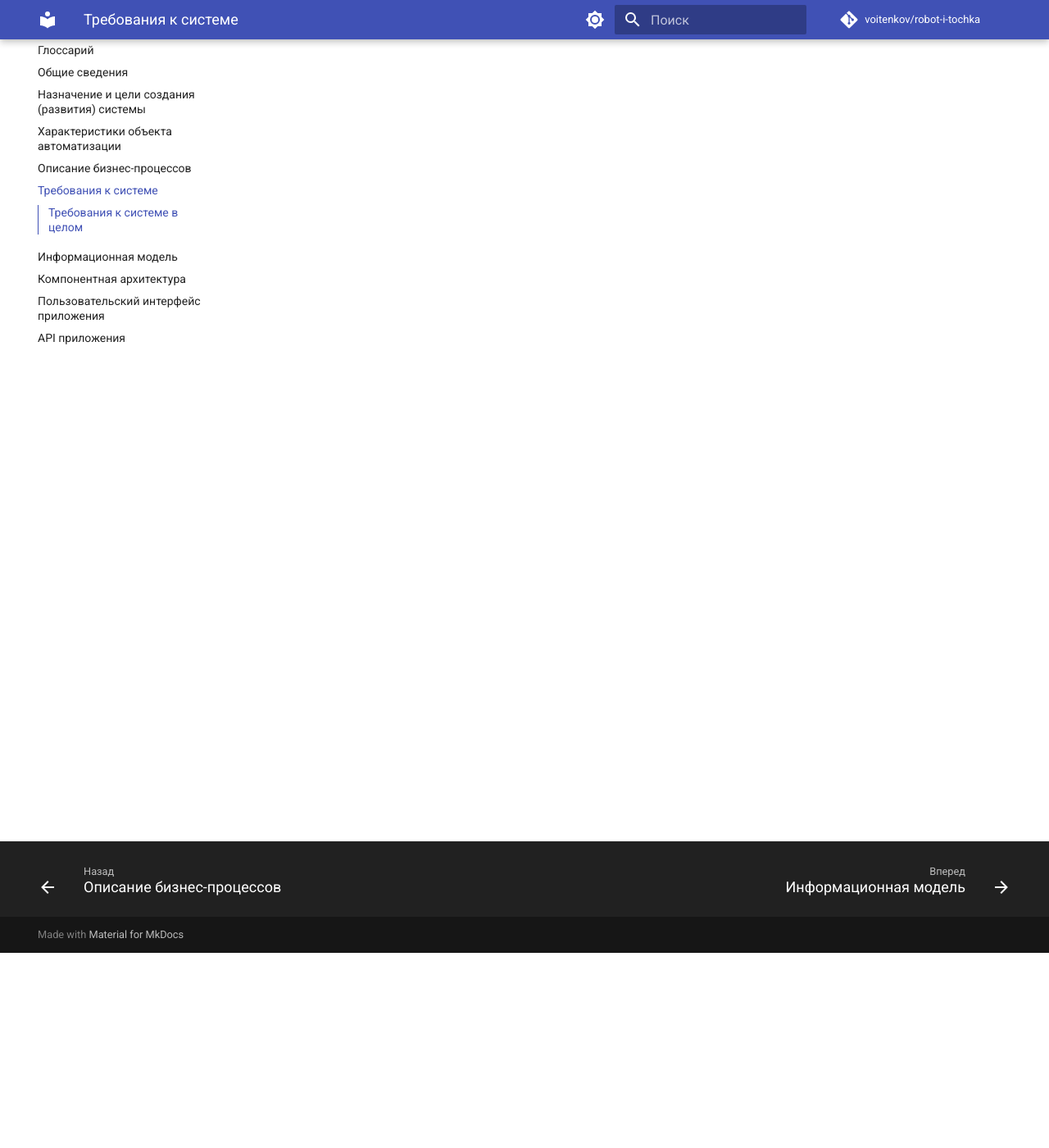
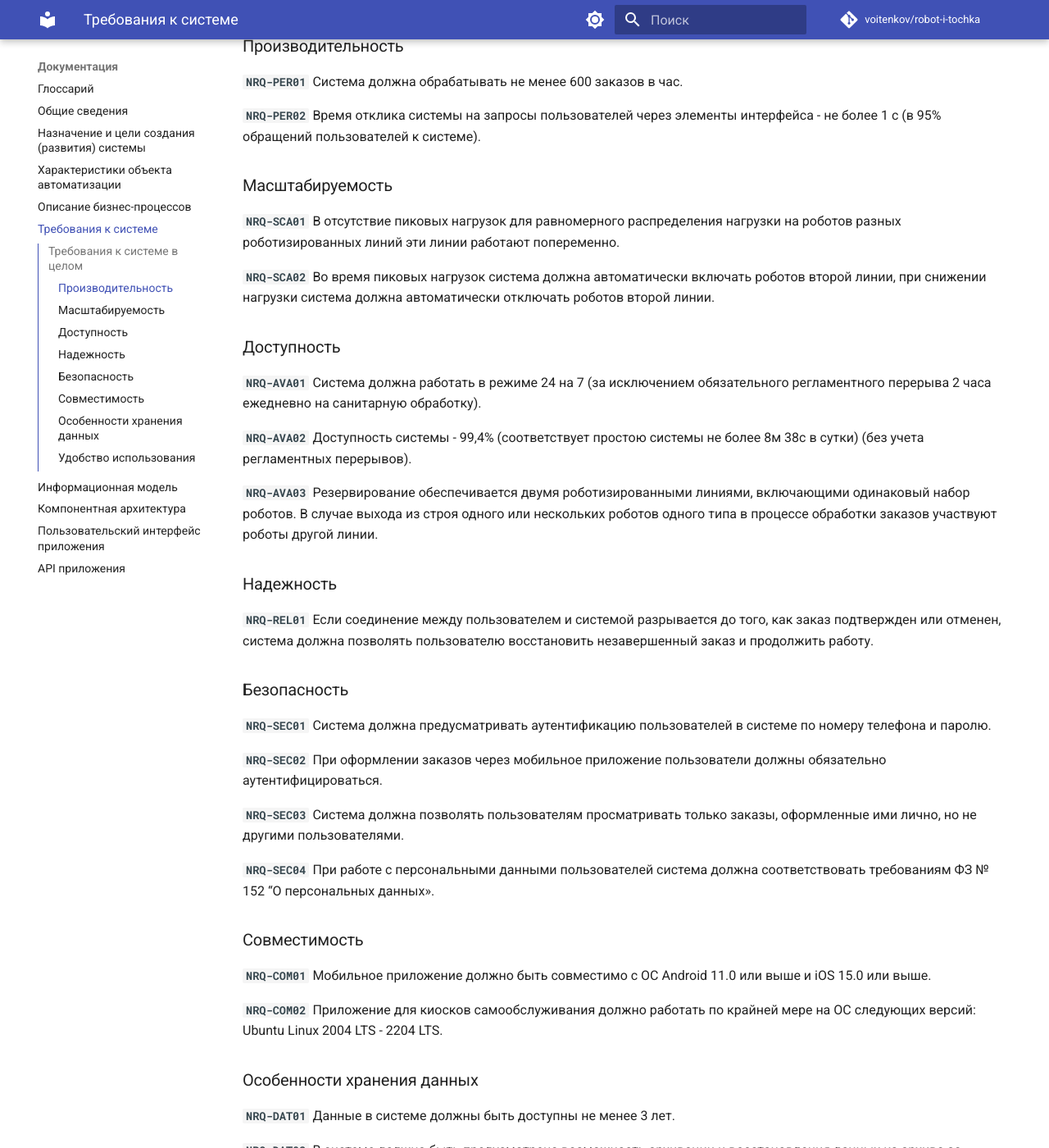
Before and after one commit to voitenkov/robot-i-tochka, an MkDocs documentation site: the page built from docs/requirements.md, in a window 1280 px wide and 1400 px high, scrolled down 238 px. Shown: the whole window at 82% size. Built offline with MkDocs 1.6.1 and Material for MkDocs 9.7.7, drawn with Linux system fonts in a browser that asks for light colours; comment, search, counter and statistics services are not loaded; some of the changed text lies outside the part shown.

Commit message:
non-functional requirements added

```diff
--- a/docs/requirements.md
+++ b/docs/requirements.md
@@ -1,3 +1,59 @@
 # Требования к системе
 
 ## Требования к системе в целом
+
+### Производительность
+
+**`NRQ-PER01`** Система должна обрабатывать не менее 600 заказов в час.
+
+**`NRQ-PER02`** Время отклика системы на запросы пользователей через элементы интерфейса - не более 1 с (в 95% обращений пользователей к системе).
+
+### Масштабируемость
+
+**`NRQ-SCA01`** В отсутствие пиковых нагрузок для равномерного распределения нагрузки на роботов разных роботизированных линий эти линии работают попеременно.
+
+**`NRQ-SCA02`** Во время пиковых нагрузок система должна автоматически включать роботов второй линии, при снижении нагрузки система должна автоматически отключать роботов второй линии.
+
+### Доступность
+
+**`NRQ-AVA01`** Система должна работать в режиме 24 на 7 (за исключением обязательного регламентного перерыва 2 часа ежедневно на санитарную обработку).
+
+**`NRQ-AVA02`** Доступность системы - 99,4%  (соответствует простою системы не более 8м 38с в сутки) (без учета регламентных перерывов).
+
+**`NRQ-AVA03`** Резервирование обеспечивается двумя роботизированными линиями, включающими одинаковый набор роботов. В случае выхода из строя одного или нескольких роботов одного типа в процессе обработки заказов участвуют роботы другой линии.
+
+### Надежность
+
+**`NRQ-REL01`** Если соединение между пользователем и системой разрывается до того, как заказ подтвержден или отменен, система должна позволять пользователю восстановить незавершенный заказ и продолжить работу.
+
+### Безопасность
+
+**`NRQ-SEC01`** Система должна предусматривать аутентификацию пользователей в системе по номеру телефона и паролю.
+
+**`NRQ-SEC02`** При оформлении заказов через мобильное приложение пользователи должны обязательно аутентифицироваться.
+
+**`NRQ-SEC03`** Система должна позволять пользователям просматривать только заказы, оформленные ими лично, но не другими пользователями.
+
+**`NRQ-SEC04`** При работе с персональными данными пользователей система должна соответствовать требованиям ФЗ № 152 “О персональных данных».
+
+### Совместимость
+
+**`NRQ-COM01`** Мобильное приложение должно быть совместимо с ОС Android 11.0 или выше и iOS 15.0 или выше.
+
+**`NRQ-COM02`** Приложение для киосков самообслуживания должно работать по крайней мере на ОС следующих версий: Ubuntu Linux 2004 LTS - 2204 LTS.
+
+### Особенности хранения данных
+
+**`NRQ-DAT01`** Данные в системе должны быть доступны не менее 3 лет.
+
+**`NRQ-DAT02`** В системе должна быть предусмотрена возможность архивации и восстановления данных из архива за заданный период.
+
+**`NRQ-DAT03`** Полное резервное копирование БД должны производиться ежедневно.
+
+**`NRQ-DAT05`** Резервные копии БД должны храниться 7 дней с момента создания.
+
+### Удобство использования
+
+**`NRQ-USA01`** Дизайн UI элементов системы должен соответствовать корпоративному брендбуку.
+
+**`NRQ-USA02`** Интерфейс системы должен быть на русском и английском языках.
```
